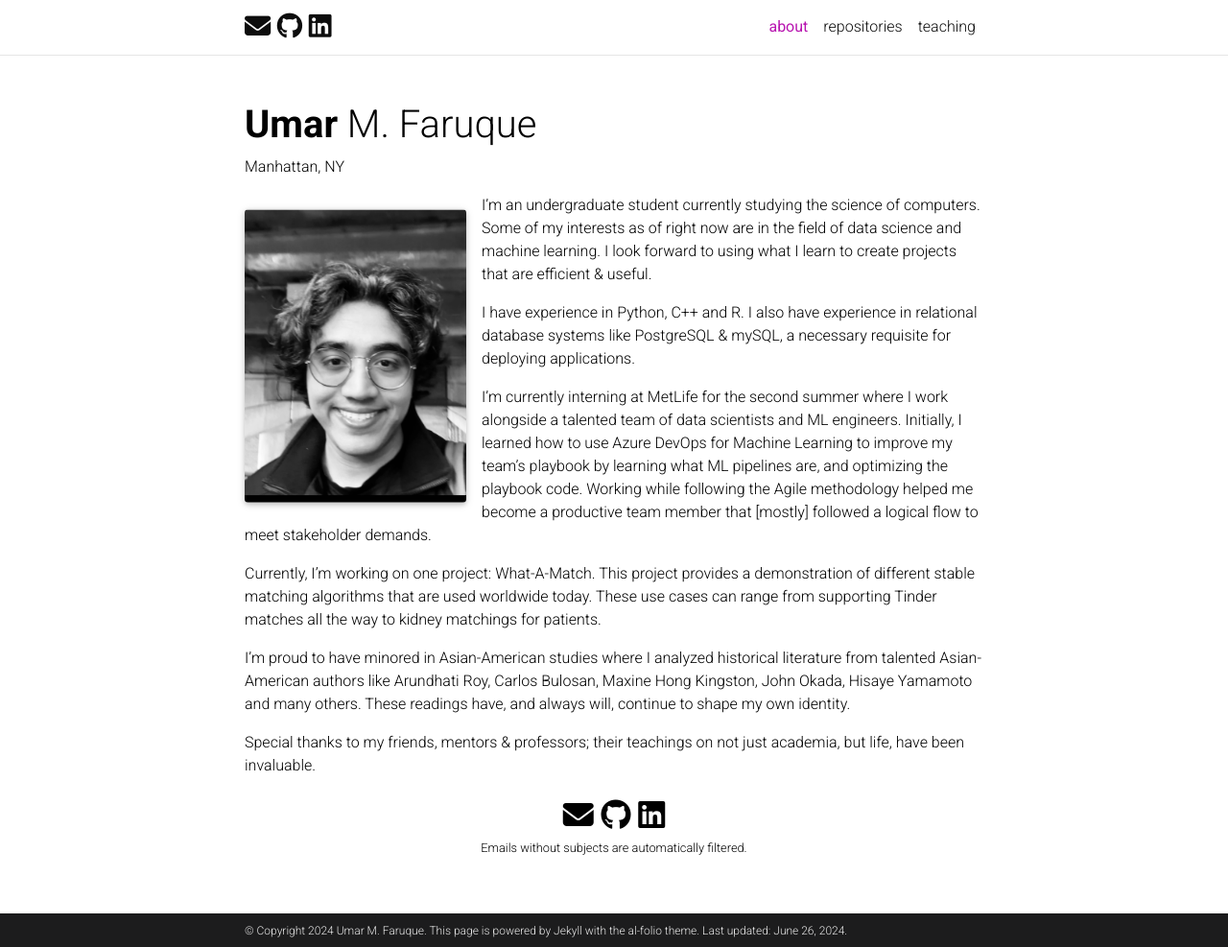
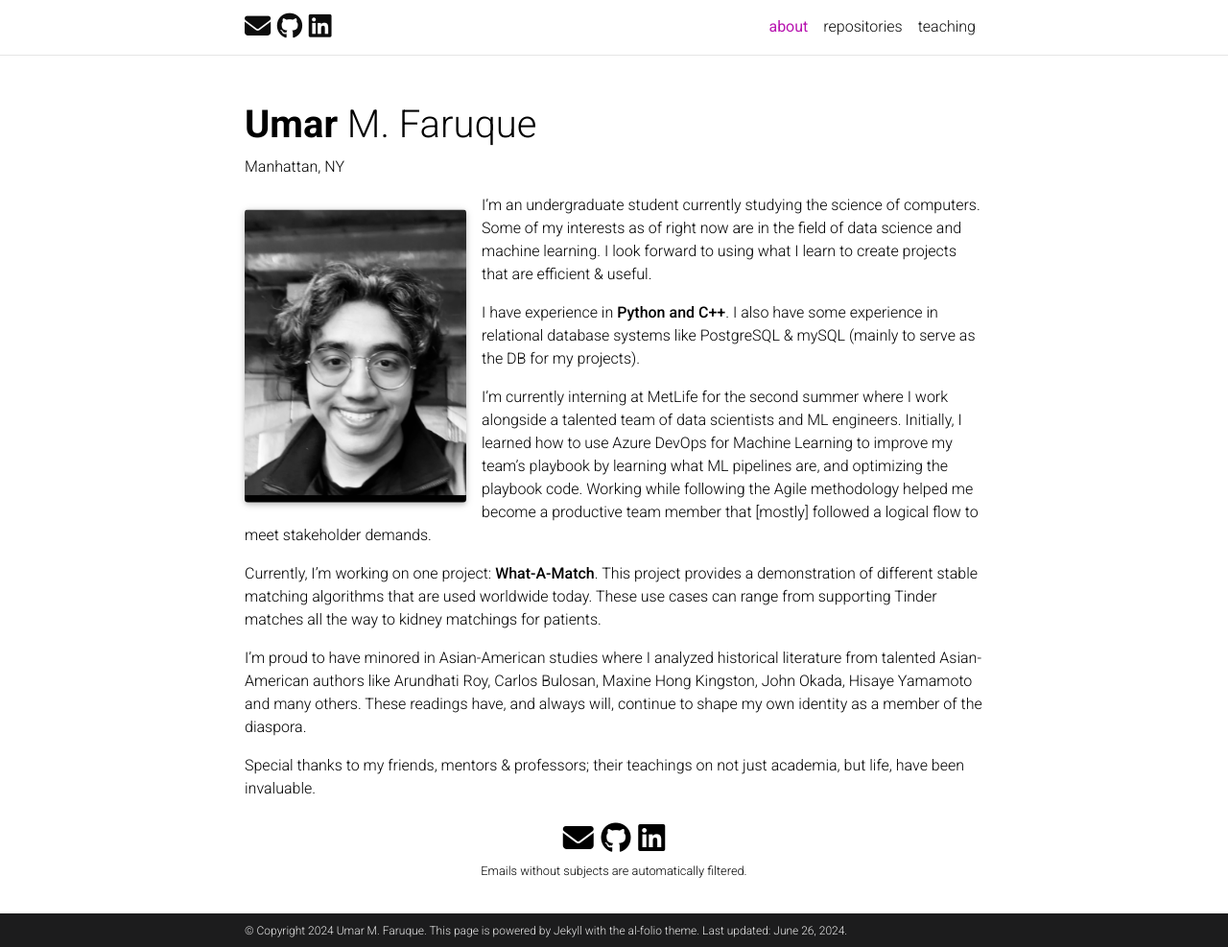
Before and after one commit to umarhunter/umarhunter.github.io, a Jekyll site: the page built from _pages/about.md, in a window 1280 px wide and 987 px high. Shown: the whole window at 96% size. Built offline with Jekyll 4.4.1, drawn with Linux system fonts in a browser that asks for light colours; full-size pictures stand in for the smaller copies a plugin makes; comment, search, counter and statistics services are not loaded; a style sheet for code colours, icons or effects is not loaded.

Commit message:
add repos, restructure about.md

```diff
--- a/_data/repositories.yml
+++ b/_data/repositories.yml
@@ -2,4 +2,7 @@ github_users:
   - umarhunter
 
 github_repos:
+  - umarhunter/what-a-match
+  - umarhunter/os_sim
+  - umarhunter/cppFunctions
   - umarhunter/NYpopulationanalysis
--- a/_pages/about.md
+++ b/_pages/about.md
@@ -17,13 +17,13 @@ social: true  # includes social icons at the bottom of the page
 
 I'm an undergraduate student currently studying the science of computers. Some of my interests as of right now are in the field of data science and machine learning. I look forward to using what I learn to create projects that are efficient & useful.
 
-I have experience in Python, C++ and R. I also have experience in relational database systems like PostgreSQL & mySQL, a necessary requisite for deploying applications.
+I have experience in __Python and C++__. I also have some experience in relational database systems like PostgreSQL & mySQL (mainly to serve as the DB for my projects).
 
 I'm currently interning at MetLife for the second summer where I work alongside a talented team of data scientists and ML engineers. Initially, I learned how to use Azure DevOps for Machine Learning to improve my team's playbook by learning what ML pipelines are, and optimizing the playbook code. Working while following the Agile methodology helped me become a productive team member that [mostly] followed a logical flow to meet stakeholder demands.
 
-Currently, I'm working on one project: What-A-Match. This project provides a demonstration of different stable matching algorithms that are used worldwide today. These use cases can range from supporting Tinder matches all the way to kidney matchings for patients.
+Currently, I'm working on one project: __What-A-Match__. This project provides a demonstration of different stable matching algorithms that are used worldwide today. These use cases can range from supporting Tinder matches all the way to kidney matchings for patients.
 
-I'm proud to have minored in Asian-American studies where I analyzed historical literature from talented Asian-American authors like Arundhati Roy, Carlos Bulosan, Maxine Hong Kingston, John Okada, Hisaye Yamamoto and many others. These readings have, and always will, continue to shape my own identity.
+I'm proud to have minored in Asian-American studies where I analyzed historical literature from talented Asian-American authors like Arundhati Roy, Carlos Bulosan, Maxine Hong Kingston, John Okada, Hisaye Yamamoto and many others. These readings have, and always will, continue to shape my own identity as a member of the diaspora.
 
 
 Special thanks to my friends, mentors & professors; their teachings on not just academia, but life, have been invaluable.
```
